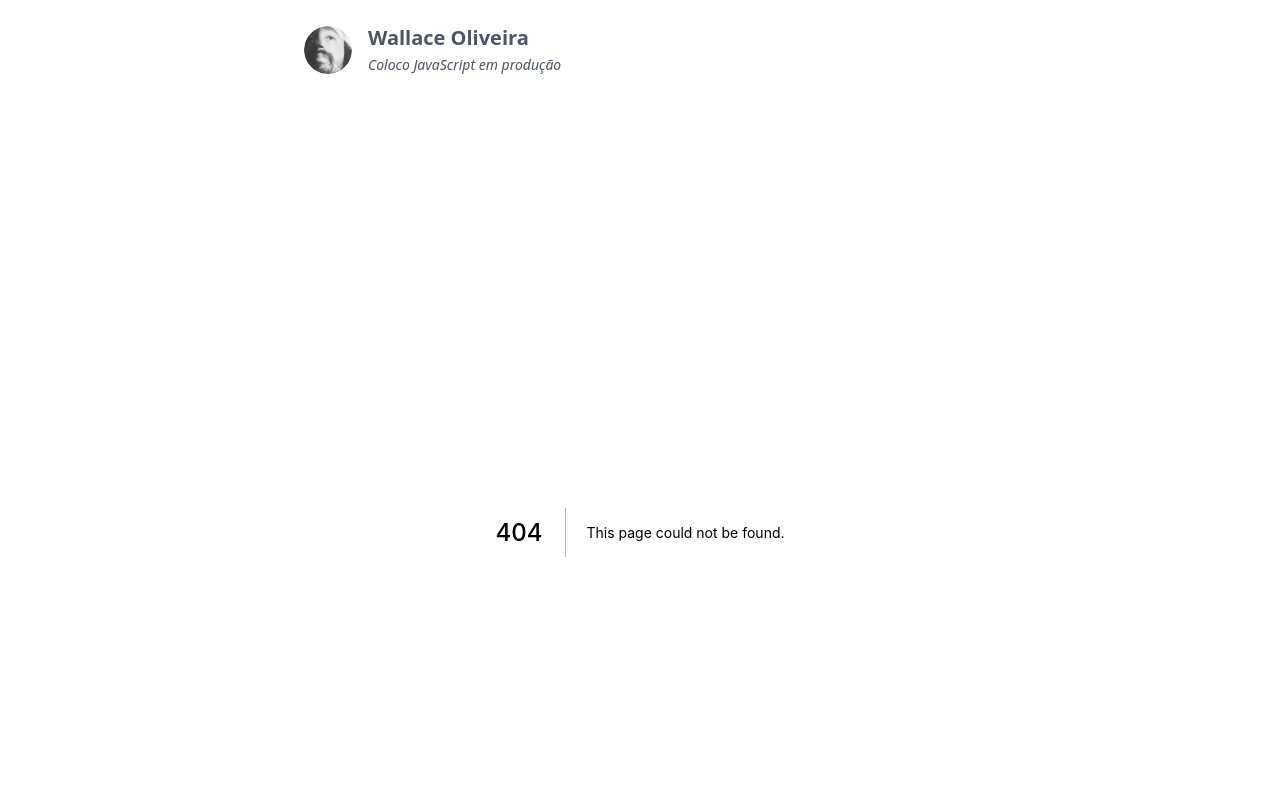
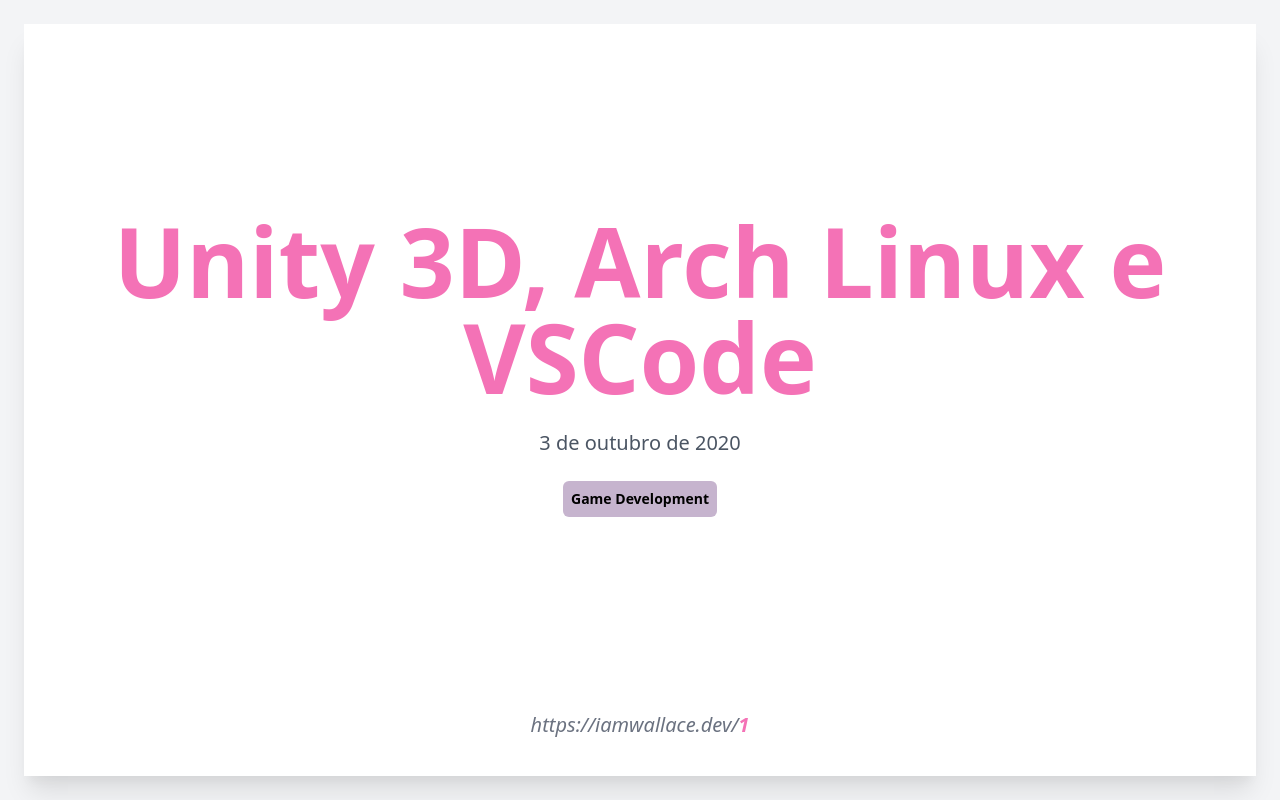
Before and after one commit to hiwllc/iamwallace, a Next.js app: page /og/1 in a window 1280 px wide. Before the commit this address had no page. Shown: the top 800 px of the page. Built offline with nearby package versions, Linux system fonts and the light colour scheme.

Commit message:
posts: add og page to generate printable post

```diff
--- /dev/null
+++ b/src/pages/og/[slug].tsx
@@ -0,0 +1,83 @@
+import { allPosts, Post, post } from 'api'
+
+type Props = {
+  post: Post
+}
+
+const COLORS = {
+  'react': '#5089C6',
+  'graphql': '#B97A95',
+  'frontend': '#F6AE99',
+  'backend': '#EEEEEE',
+  'game-development': '#C6B4CE',
+  'nao-faco-ideia': '#F2E1C1',
+}
+
+type COLOR = keyof typeof COLORS
+
+export default function OpenGraphImage({ post }: Props) {
+  return (
+    <section className="flex h-screen w-screen bg-gray-100 fixed top-0 left-0 p-6">
+      <article
+        className="p-4 bg-white flex-1 shadow-xl grid place-items-center"
+        style={{ gridTemplateRows: '1fr 70px' }}
+      >
+        <div className="space-y-6 text-center">
+          <h1 className="text-pink-400 text-8xl font-black">
+            {post.frontmatter.title}
+          </h1>
+          <p className="text-xl text-gray-600">{post.frontmatter.date}</p>
+
+          <div className="mt-8 space-x-4">
+            {post.frontmatter.categories.map(({ slug, name }) => (
+              <span
+                key={slug}
+                className="inline-block font-semibold p-2 rounded-md text-sm"
+                style={{ backgroundColor: COLORS[slug as COLOR] }}
+              >
+                {name}
+              </span>
+            ))}
+          </div>
+        </div>
+
+        <p className="text-xl italic text-gray-500">
+          https://iamwallace.dev/
+          <strong className="text-pink-400">{post.slug}</strong>
+        </p>
+      </article>
+    </section>
+  )
+}
+
+type Context = {
+  params: {
+    slug: string
+  }
+}
+
+export const getStaticProps = async ({ params }: Context) => {
+  const { slug } = params
+
+  const result = await post(slug)
+
+  return {
+    props: {
+      post: {
+        ...result,
+        slug,
+      },
+    },
+  }
+}
+
+export const getStaticPaths = async () => {
+  const posts = await allPosts(['slug'])
+
+  return {
+    paths: posts.map(({ slug }) => ({
+      params: { slug: slug },
+    })),
+    fallback: false,
+  }
+}
```
Also changed, not shown: 1 other file (tests, documents, lock files or other folders).
